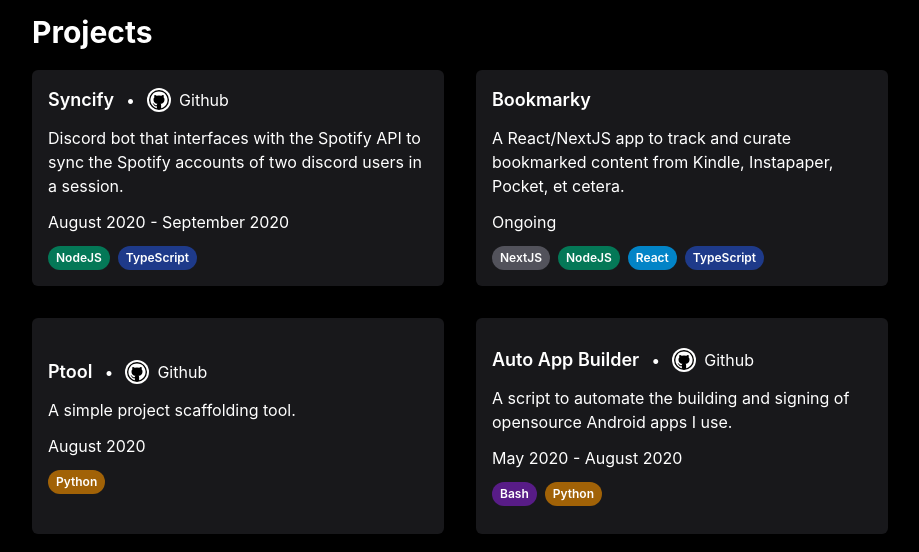
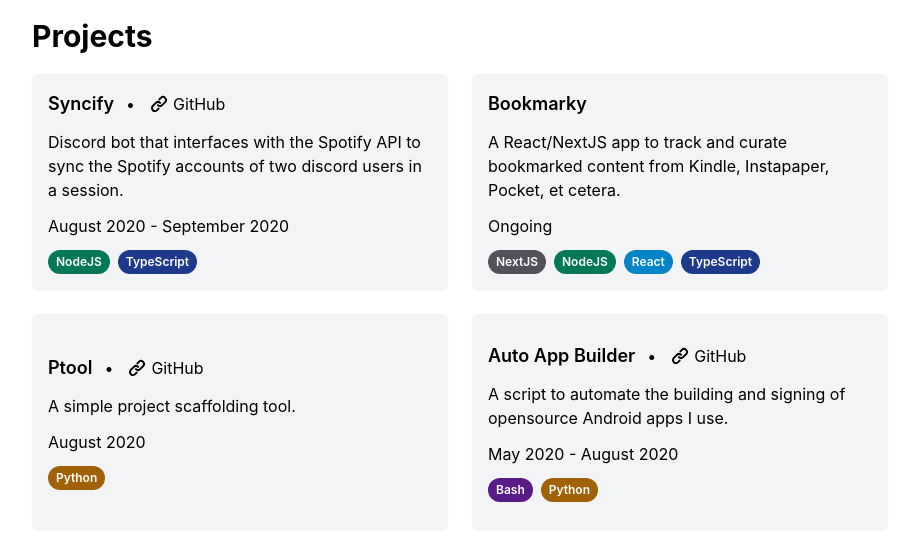
Before and after one commit to arn4v/arnavgosain.com, a Next.js app: page / in a window 1280 px wide. Shown: the part 245-797 px from the top of the page, without its empty margins (180-1099 px from the left). Built offline with nearby package versions, Linux system fonts and the light colour scheme; what @tailwindcss/typography would draw is missing.

Commit message:
Improve BlogLayout & decrease grid gap in projects section
Signed-off-by: Arnav Gosain <arnav@arnavgosain.com>

```diff
--- a/src/components/BlogLayout.jsx
+++ b/src/components/BlogLayout.jsx
@@ -2,6 +2,7 @@ import BlogSeo from "~/components/BlogSeo";
 import PageLayout from "~/components/PageLayout";
 import { baseUrl } from "~/config";
 import { useRouter } from "next/router";
+import Image from "next/image";
 
 /**
  * @param {Object} props
@@ -11,6 +12,7 @@ import { useRouter } from "next/router";
  * @param {string} props.metadata.author
  * @param {string} props.metadata.slug
  * @param {string} props.metadata.publishedAt
+ * @param {Object} props.metadata.readingTime
  */
 export default function BlogLayout({ children, metadata }) {
   const router = useRouter();
@@ -28,21 +30,29 @@ export default function BlogLayout({ children, metadata }) {
           publishedAt={metadata.publishedAt}
           url={`${baseUrl}/blog/${metadata.slug}`}
         />
-        <article className="max-w-3xl">
-          <div className="flex flex-col space-y-4 items-start justify-center mb-4">
-            <h1 className="text-3xl font-bold dark:text-white">
+        <article className="flex flex-col space-y-6">
+          <div className="flex flex-col space-y-4 items-start justify-center4">
+            <h1 className="text-3xl font-bold dark:text-white max-w-3xl">
               {metadata.title}
             </h1>
-            <div className="w-full flex flex-row justify-between">
-              <div className="flex flex-row space-x-4">
-                <p className="text-gray-600 dark:text-white antialiased text-lg">
-                  {metadata.author}
+            <div className="w-full flex flex-row justify-between max-w-3xl text-gray-600">
+              <div className="flex flex-row space-x-4 items-center justify-center h-8">
+                <Image
+                  src="/images/display.jpg"
+                  height={32}
+                  width={32}
+                  className="object-contain rounded-full"
+                />
+                <p className="dark:text-white antialiased">{metadata.author}</p>
+                <p className="dark:text-white">&bull;</p>
+                <p className="dark:text-white">
+                  {metadata?.readingTime.minutes} minute read
                 </p>
               </div>
-              <div className=""></div>
             </div>
+            <hr className="w-full" />
           </div>
-          <div className="prose w-full max-w-full dark:prose-dark text-justify">
+          <div className="prose w-full max-w-3xl dark:prose-dark text-justify">
             {children}
           </div>
         </article>
--- a/src/components/homepage/sections/projects.jsx
+++ b/src/components/homepage/sections/projects.jsx
@@ -1,6 +1,7 @@
 import { VscGithub } from "react-icons/vsc";
 import React from "react";
 import CustomLink from "~/components/CustomLink";
+import { HiLink } from "react-icons/hi";
 
 /*
  * @typedef {Object} Project
@@ -63,13 +64,13 @@ export default function ProjectsSection() {
     <>
       <div className="flex flex-col space-y-5">
         <h1 className="text-3xl font-bold dark:text-white">Projects</h1>
-        <div className="grid grid-rows-4 lg:grid-rows-2 lg:grid-cols-2 gap-8">
+        <div className="grid grid-rows-4 lg:grid-rows-2 lg:grid-cols-2 gap-4 lg:gap-6">
           {projects.map((p) => {
             return (
               <>
                 <div
                   key={p.name}
-                  className="w-full shadow-sm dark:shadow-inner h-full gap-3 rounded-md dark:bg-gray-900 dark:text-white bg-coolGray-100 hover:shadow-md transition-shadow duration-200 ease-in-out p-4 flex flex-col items-start justify-center"
+                  className="w-full shadow-sm dark:shadow-inner h-full gap-3 rounded-md dark:bg-gray-900 dark:text-white bg-coolGray-100 hover:shadow-md p-4 flex flex-col items-start justify-center transition-all duration-250 ease-in-out"
                 >
                   <span className="flex flex-row items-center justify-start space-x-2 lg:space-x-3">
                     <p className="text-base lg:text-lg font-semibold">
@@ -80,12 +81,12 @@ export default function ProjectsSection() {
                         <p>•</p>
                         <CustomLink
                           href={p.github}
-                          className="flex flex-row space-x-2"
+                          className="flex flex-row space-x-0.5 items-center justify-center"
                         >
-                          <div className="bg-white h-6 w-6 top-0 right-0 rounded-full flex items-center justify-center">
-                            <VscGithub className="w-8 h-8 lg:w-5 lg:h-5 text-black" />
+                          <div className="h-6 w-6 top-0 right-0 rounded-full flex items-center justify-center">
+                            <HiLink className="w-5 h-5 text-black dark:text-white" />
                           </div>
-                          <p>Github</p>
+                          <p className="text-sm lg:text-base">GitHub</p>
                         </CustomLink>
                       </>
                     )}
--- a/src/pages/_app.jsx
+++ b/src/pages/_app.jsx
@@ -11,7 +11,7 @@ export default function MyApp({ Component, pageProps }) {
     <>
       <GoogleFonts href="https://fonts.googleapis.com/css2?family=Inter:wght@400;500;600;700&display=swap" />
       <DefaultSeo {...SEO} />
-      <ThemeProvider attribute="class" defaultTheme="dark">
+      <ThemeProvider attribute="class">
         <Component {...pageProps} />
       </ThemeProvider>
     </>
```
